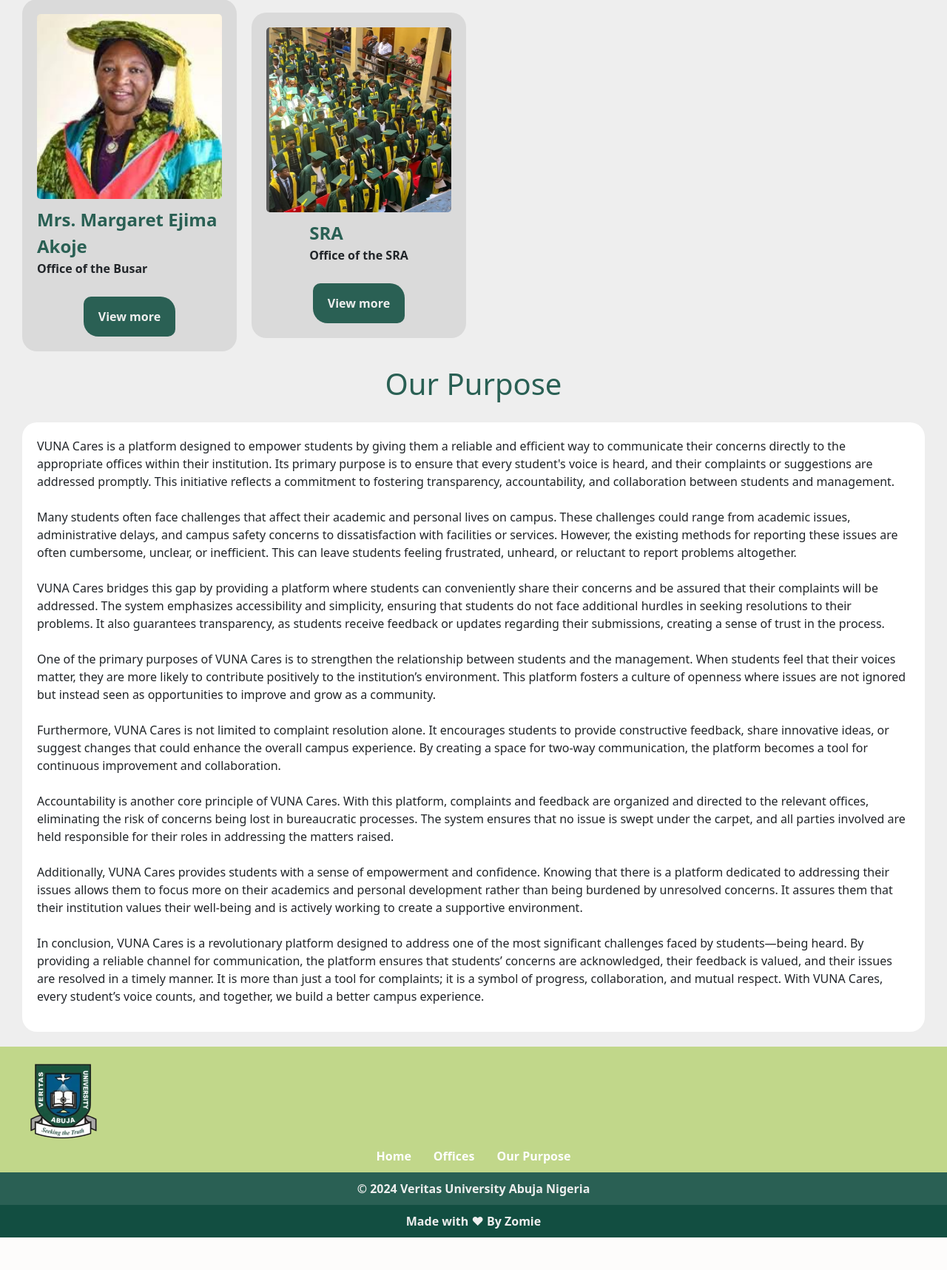
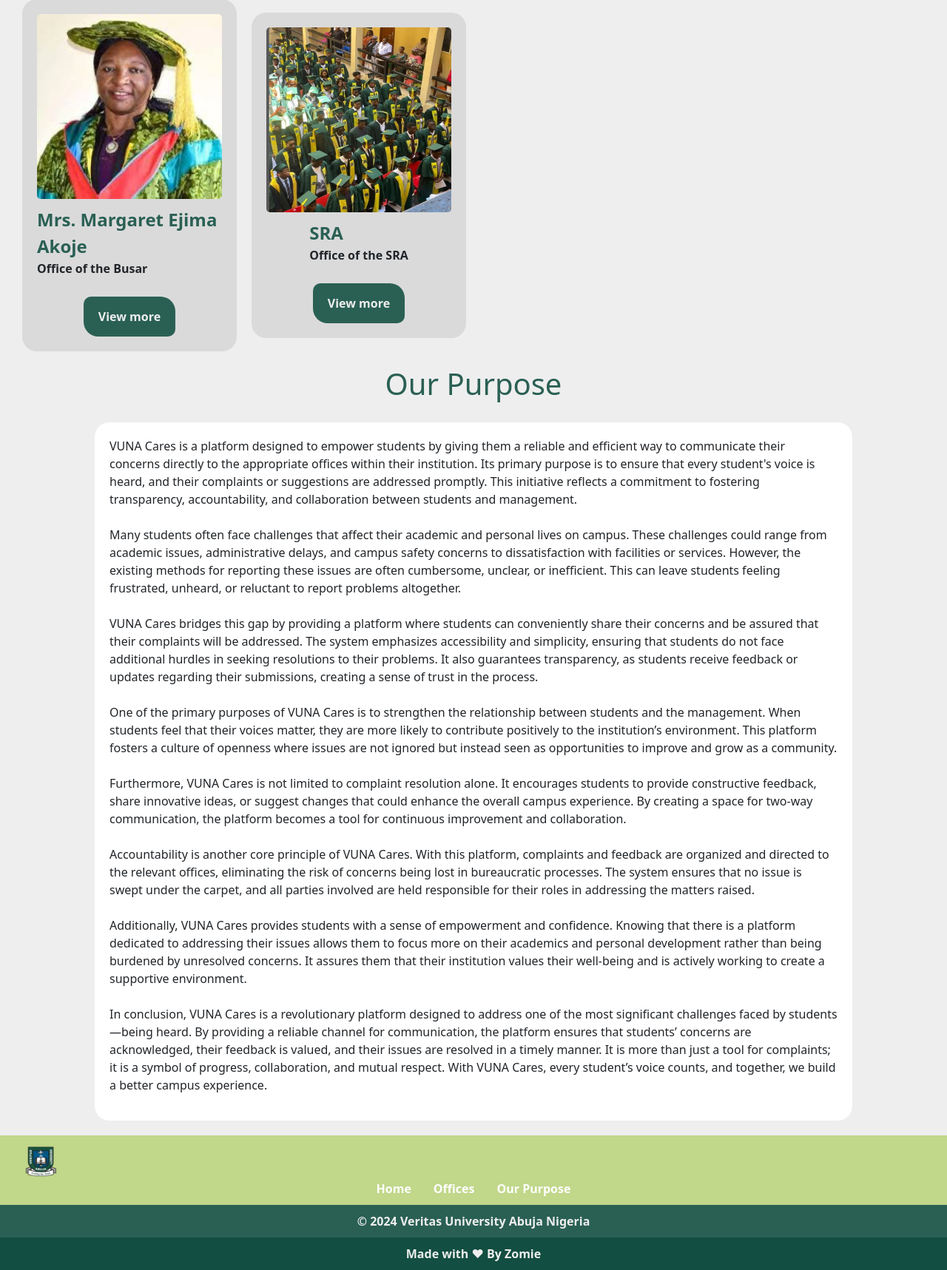
Before and after one commit to Aduradu-Chinazom/vuna-cares, a Flask app: page / in a window 1280 px wide. Shown: the part 1173-2890 px from the top of the page at 74% size. Before the commit the page ends 2846 px from the top, so only its background shows below. Run offline with Flask 3, Linux system fonts and the light colour scheme.

Commit message:
i reduced the width of the purpose text

```diff
--- a/application/templates/index.html
+++ b/application/templates/index.html
@@ -25,6 +25,10 @@
             justify-content: center;
             color: #eeeeee;
             font-weight: 700;
+        }
+        .logo{
+            width: 50px;
+            height: 50px;
         }
         .mid_nav {
             display: flex;
@@ -123,7 +127,8 @@
         }
         .purpose_text {
             background-color: white;
-            margin: 0 30px;
+            width: 80%;
+            margin: auto;
             padding: 20px;
             border-radius: 20px;
             margin-bottom: 20px;
@@ -279,7 +284,7 @@
         In conclusion, VUNA Cares is a revolutionary platform designed to address one of the most significant challenges faced by students—being heard. By providing a reliable channel for communication, the platform ensures that students’ concerns are acknowledged, their feedback is valued, and their issues are resolved in a timely manner. It is more than just a tool for complaints; it is a symbol of progress, collaboration, and mutual respect. With VUNA Cares, every student’s voice counts, and together, we build a better campus experience.</p>
     </div>
     <div class="footer">
-        <img src="{{url_for('static', filename='images/logo.png')}}" alt="">
+        <img src="{{url_for('static', filename='images/logo.png')}}" alt="" class="logo">
         <div class="footer_nav">
             <a href="/">Home</a>
             <a href="#offices">Offices</a>
```
